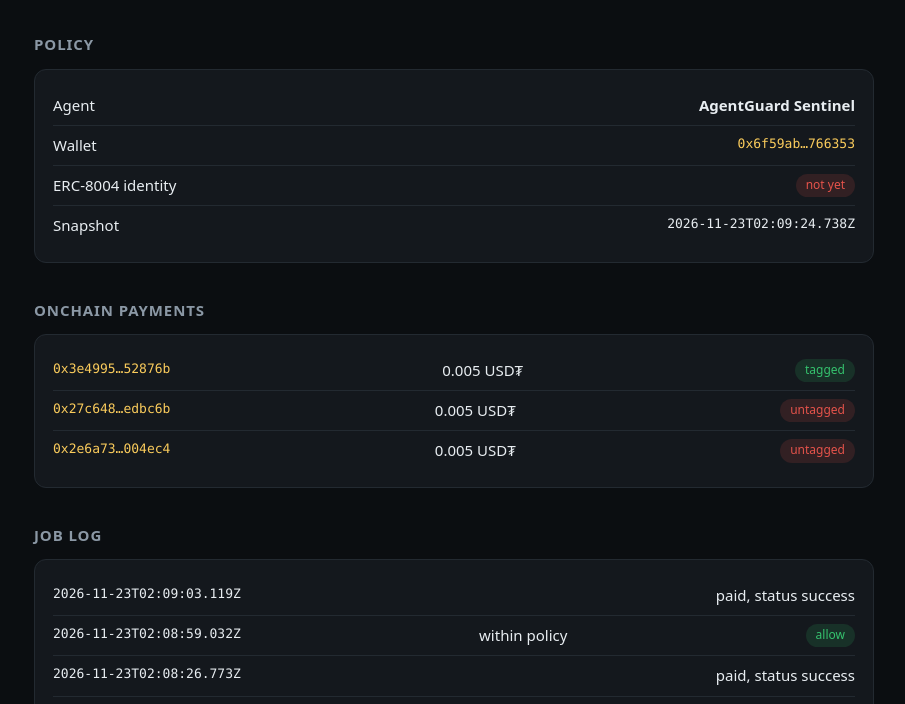
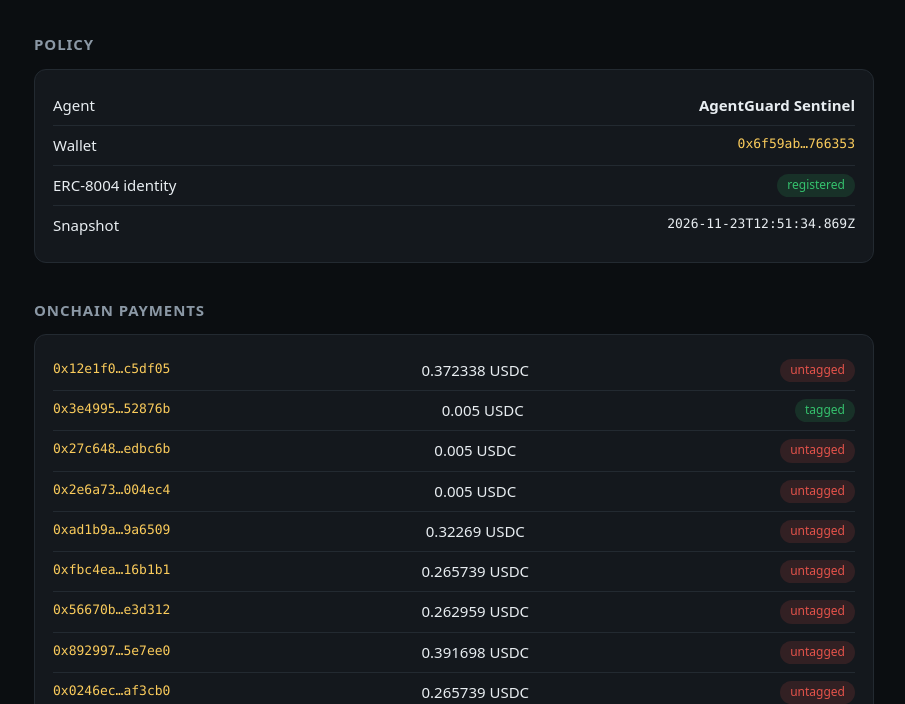
Before and after one commit to Jarvis-184/agentguard, a website: page web/index.html in a window 1280 px wide. Shown: the part 96-800 px from the top of the page, without its empty margins (186-1091 px from the left). Drawn offline with Linux system fonts and the light colour scheme.

Commit message:
ERC-8004 identity registered (agent #1047 on Celo Sepolia), per-network payment symbol, wider snapshot window

```diff
--- a/src/config.ts
+++ b/src/config.ts
@@ -8,6 +8,7 @@ export const CHAINS = NETWORK === "celo" ? [CELO] : [CELO_SEPOLIA];
 export const USDT_CELO = "0x48065fbBE25f71C9282ddf5e1cD6D6A887483D5e" as const;
 export const USDC_SEPOLIA = "0x01C5C0122039549AD1493B8220cABEdD739BC44E" as const;
 export const PAY_TOKEN = NETWORK === "celo" ? USDT_CELO : USDC_SEPOLIA;
+export const PAY_SYMBOL = NETWORK === "celo" ? "USD\u20ae" : "USDC";
 
 // Paid job endpoint: buy gateway. Sandbox = same prices, test funds.
 export const JOB_API_URL =
--- a/web/data.js
+++ b/web/data.js
@@ -1,12 +1,69 @@
 window.AGENTGUARD_SNAPSHOT = {
   "wallet": "0x6f59ab1977DF350d1FbBE379EEE6D45AEB766353",
+  "paySymbol": "USDC",
   "agent": {
     "name": "AgentGuard Sentinel",
     "description": "Market-brief agent that pays per request over x402 under an owner-set spend cap, allowlist and expiry.",
     "endpoint": "https://github.com/Jarvis-184/agentguard"
   },
-  "erc8004Agents": 0,
+  "erc8004Agents": 1,
   "payments": [
+    {
+      "hash": "0xcb288264cf569194c0451bb6e38ce77ed2d1076b0747e51b9331a3fddd630b56",
+      "to": "0xb248602EAadd9c3e2Db4575C4e4d58003b7a2740",
+      "amountUsdt": "0.448338",
+      "block": 42104540,
+      "tagged": false
+    },
+    {
+      "hash": "0x52df49db113ccc5442859aa3715bbcb3972b5a6f63f54b68bd79b3acbb2cb6c5",
+      "to": "0xb248602EAadd9c3e2Db4575C4e4d58003b7a2740",
+      "amountUsdt": "0.313395",
+      "block": 42104984,
+      "tagged": false
+    },
+    {
+      "hash": "0x338e645391dc0dc7fc323696dc3a3f9a845c80aa746882c51e0054db99d34b4b",
+      "to": "0xb248602EAadd9c3e2Db4575C4e4d58003b7a2740",
+      "amountUsdt": "0.264522",
+      "block": 42105000,
+      "tagged": false
+    },
+    {
+      "hash": "0x0246ec24987c0da87a8761872aafa1309c3bd910321996fe981336ef0caf3cb0",
+      "to": "0xb248602EAadd9c3e2Db4575C4e4d58003b7a2740",
+      "amountUsdt": "0.265739",
+      "block": 42105003,
+      "tagged": false
+    },
+    {
+      "hash": "0x8929974e1af2a63d77730cb02a958bb55bbe3d16518e9750f7079912965e7ee0",
+      "to": "0xb248602EAadd9c3e2Db4575C4e4d58003b7a2740",
+      "amountUsdt": "0.391698",
+      "block": 42105087,
+      "tagged": false
+    },
+    {
+      "hash": "0x56670b4a48e690f06fb9bd3031a95673ccb78e6c0b1b67f8ea122e70b9e3d312",
+      "to": "0xb248602EAadd9c3e2Db4575C4e4d58003b7a2740",
+      "amountUsdt": "0.262959",
+      "block": 42105104,
+      "tagged": false
+    },
+    {
+      "hash": "0xfbc4ead70a81a700f21fb2f320bad33611b522ea5c0f71a54d360bc4d016b1b1",
+      "to": "0xb248602EAadd9c3e2Db4575C4e4d58003b7a2740",
+      "amountUsdt": "0.265739",
+      "block": 42105107,
+      "tagged": false
+    },
+    {
+      "hash": "0xad1b9a2cd9586a4948c7a01c25db21b2696da6ec6b1ad912136bbd33199a6509",
+      "to": "0xb248602EAadd9c3e2Db4575C4e4d58003b7a2740",
+      "amountUsdt": "0.32269",
+      "block": 42105212,
+      "tagged": false
+    },
     {
       "hash": "0x2e6a7322a527d692e6c4e705389a78fd18334ddcb1400c817fc759b762004ec4",
       "to": "0x8Ced59c00F99d6892f181979EE1de3F07BCEDb0f",
@@ -27,6 +84,13 @@ window.AGENTGUARD_SNAPSHOT = {
       "amountUsdt": "0.005",
       "block": 42115753,
       "tagged": true
+    },
+    {
+      "hash": "0x12e1f00d88a45b2fe3d50a67022e444f49dc18895e517a60247d81ea7cc5df05",
+      "to": "0xb248602EAadd9c3e2Db4575C4e4d58003b7a2740",
+      "amountUsdt": "0.372338",
+      "block": 42154193,
+      "tagged": false
     }
   ],
   "jobs": [
@@ -140,5 +204,5 @@ window.AGENTGUARD_SNAPSHOT = {
       "block": "42115753"
     }
   ],
-  "generatedAt": "2026-11-23T02:09:24.738Z"
+  "generatedAt": "2026-11-23T12:51:34.869Z"
 };
--- a/web/index.html
+++ b/web/index.html
@@ -66,7 +66,7 @@ if (!data) {
     ? data.payments.slice().reverse().map((p) => `
       <div class="row">
         <span class="mono"><a href="https://celoscan.io/tx/${p.hash}" target="_blank" rel="noopener">${short(p.hash)}</a></span>
-        <span>${esc(p.amountUsdt)} USD₮</span>
+        <span>${esc(p.amountUsdt)} ${esc(data.paySymbol)}</span>
         <span class="pill ${p.tagged ? "ok" : "no"}">${p.tagged ? "tagged" : "untagged"}</span>
       </div>`).join("")
     : `<div class="empty">No payments yet.</div>`;
```
Also changed, not shown: src/snapshot.ts (+4 -3 lines), web/data.json (+66 -2 lines), README.md, 1 other file.
